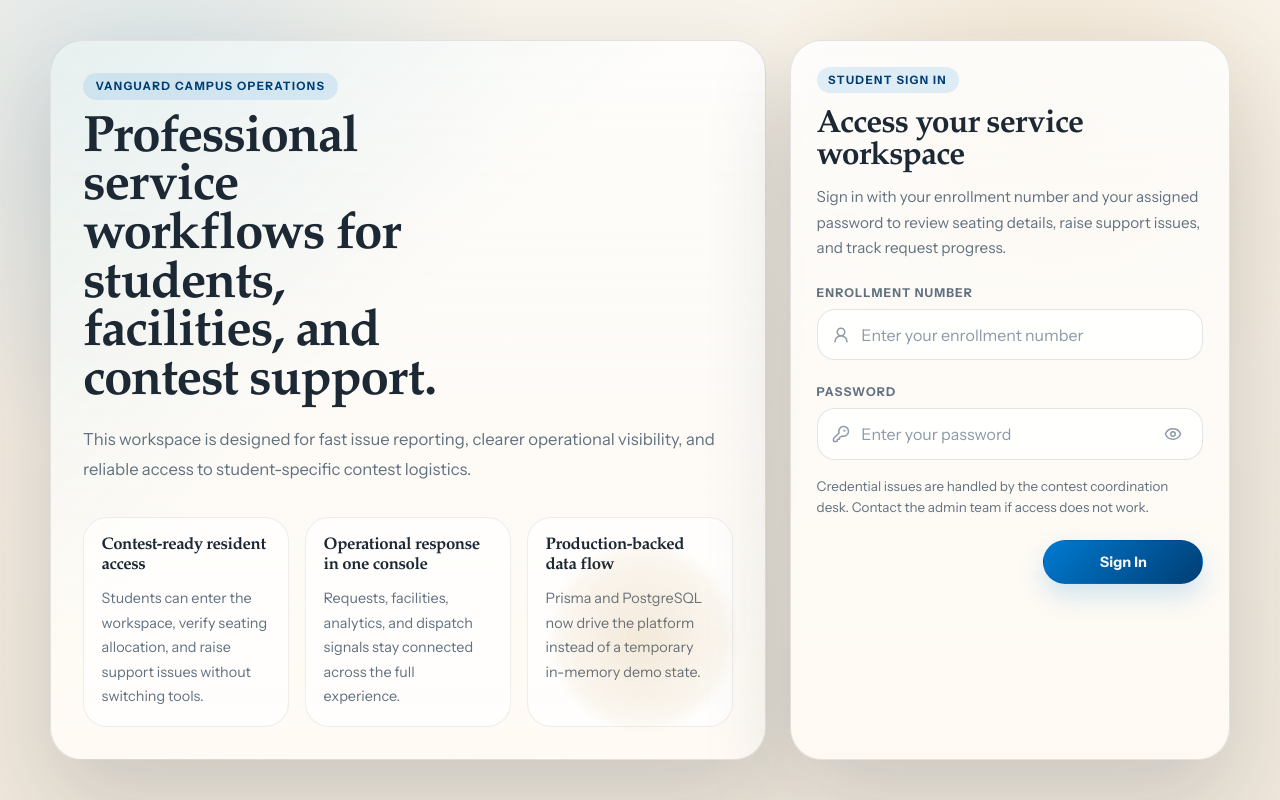
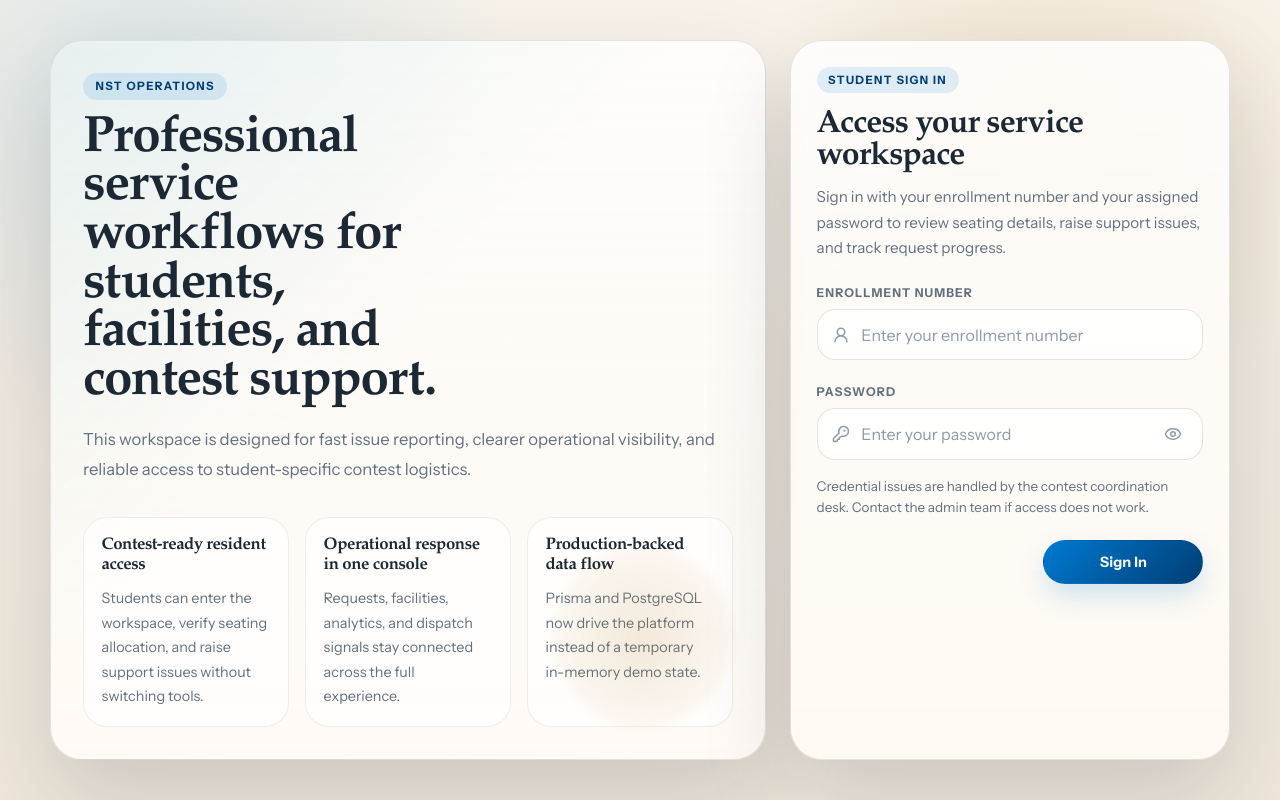
Before and after one commit to aabirsarkar-sde/System_Design_Project, a Next.js app in the folder frontend/: page /login in a window 1280 px wide. Built offline with nearby package versions, Linux system fonts and the light colour scheme; no server answers.

Commit message:
chore: UI polish & bug fix
- Update remaining Vanguard mentions to NST
- Fix sidebar layout cutoff bug

```diff
--- a/frontend/src/app/globals.css
+++ b/frontend/src/app/globals.css
@@ -187,13 +187,14 @@ ul {
   display: flex;
   flex-direction: column;
   gap: 1.4rem;
-  padding: 1.6rem 1.25rem 1.35rem;
+  padding: 1.6rem 1.25rem 5rem;
   background:
     linear-gradient(180deg, rgba(0, 62, 116, 0.98) 0%, rgba(0, 42, 85, 0.96) 100%);
   color: var(--text-on-dark);
   border-right: 1px solid rgba(255, 255, 255, 0.08);
   box-shadow: 28px 0 60px rgba(0, 31, 64, 0.28);
   backdrop-filter: blur(20px);
+  overflow-y: auto;
 }
 
 .main-content {
--- a/frontend/src/app/layout.tsx
+++ b/frontend/src/app/layout.tsx
@@ -14,8 +14,8 @@ const instrumentSans = Instrument_Sans({
 export const metadata: Metadata = {
   metadataBase: new URL(siteBaseUrl),
   title: {
-    default: "Vanguard Campus Operations",
-    template: "%s | Vanguard Campus Operations",
+    default: "NST Campus Operations",
+    template: "%s | NST Campus Operations",
   },
   description:
     "Secure campus service management platform for requests, analytics, facilities operations, and student support.",
@@ -26,21 +26,21 @@ export const metadata: Metadata = {
     "campus analytics",
     "technical operations dashboard",
   ],
-  applicationName: "Vanguard Campus Operations",
+  applicationName: "NST Campus Operations",
   robots: {
     index: true,
     follow: true,
   },
   openGraph: {
-    title: "Vanguard Campus Operations",
+    title: "NST Campus Operations",
     description:
       "Real-time operations platform for campus service workflows, student support, and facilities visibility.",
     type: "website",
-    siteName: "Vanguard Campus Operations",
+    siteName: "NST Campus Operations",
   },
   twitter: {
     card: "summary_large_image",
-    title: "Vanguard Campus Operations",
+    title: "NST Campus Operations",
     description:
       "Real-time operations platform for campus service workflows, student support, and facilities visibility.",
   },
--- a/frontend/src/app/login/page.tsx
+++ b/frontend/src/app/login/page.tsx
@@ -39,7 +39,7 @@ export default async function LoginPage() {
     <main className="login-page">
       <div className="login-stage animate-fade-in">
         <section className="login-showcase">
-          <div className="eyebrow">Vanguard Campus Operations</div>
+          <div className="eyebrow">NST Operations</div>
           <h2>Professional service workflows for students, facilities, and contest support.</h2>
           <p>
             This workspace is designed for fast issue reporting, clearer
--- a/frontend/src/components/Header.tsx
+++ b/frontend/src/components/Header.tsx
@@ -118,7 +118,7 @@ export default async function Header() {
             <Image
               src={
                 activeUser?.avatarUrl ??
-                "https://i.pravatar.cc/150?u=vanguard-guest"
+                "https://i.pravatar.cc/150?u=nst-guest"
               }
               alt={activeUser?.name ?? "Guest user"}
               width={44}
```
Also changed, not shown: 1 other file (tests, documents, lock files or other folders).
